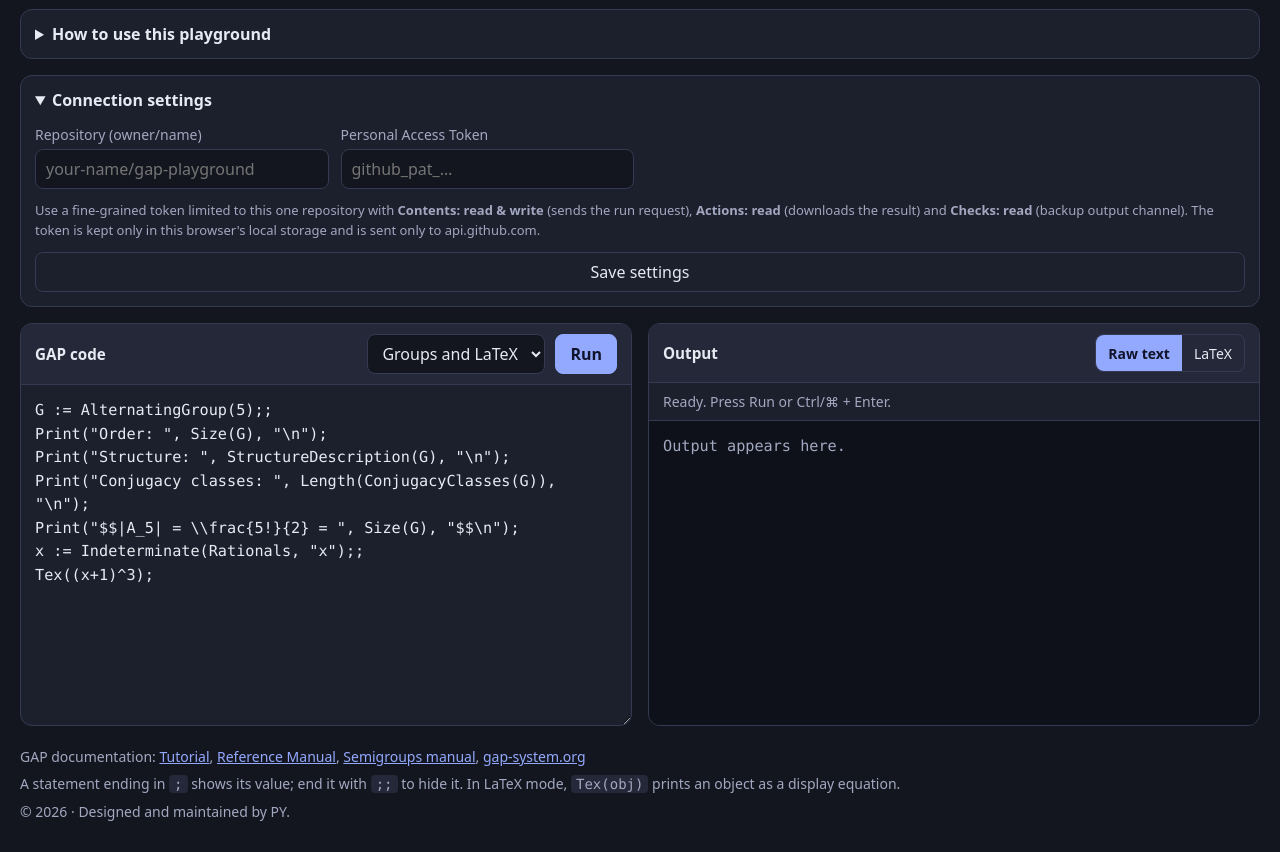
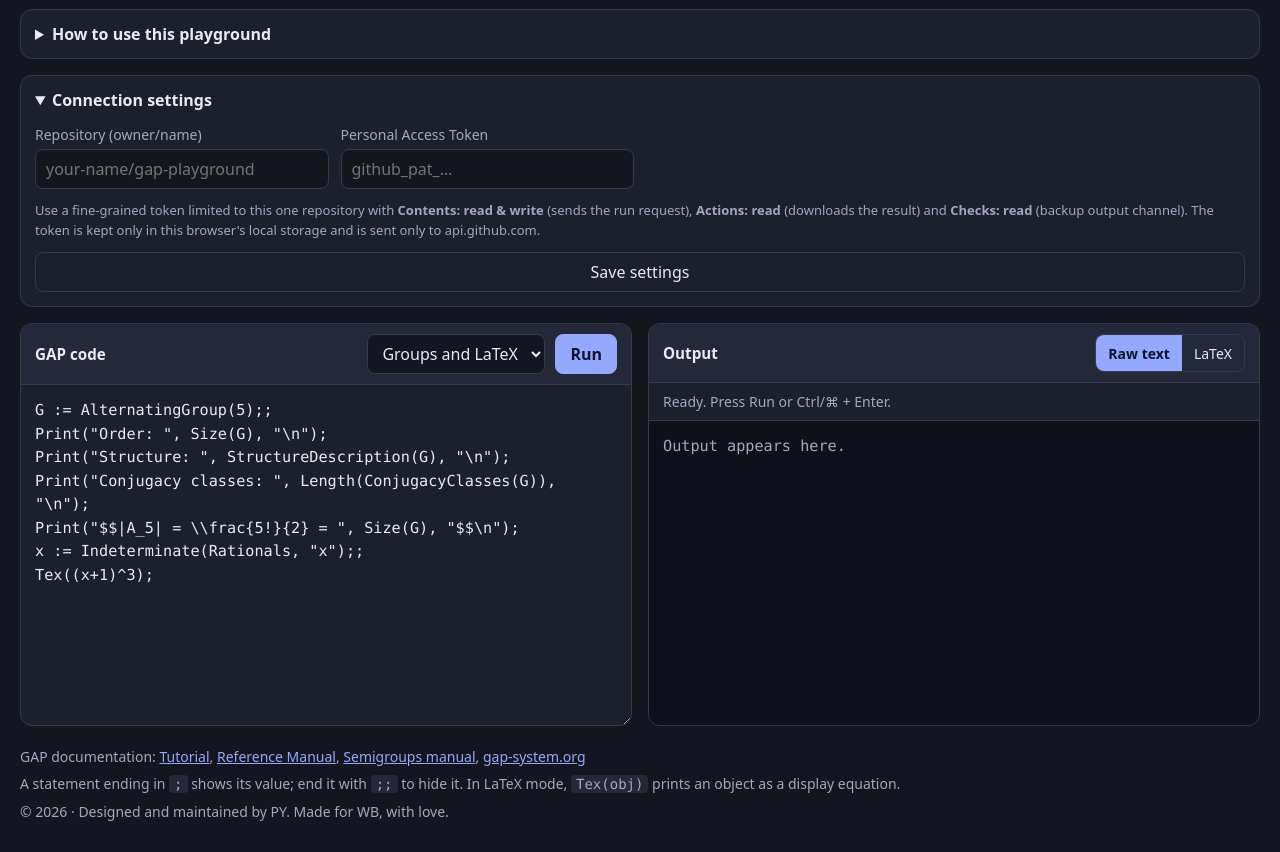
Before and after one commit to BentzStudio/gap-online, a plain HTML site: page index.html in a window 1280 px wide. Shown: the part 63-915 px from the top of the page. Drawn offline with nearby package versions, Linux system fonts and the light colour scheme.

Commit message:
Add dedication

```diff
--- a/index.html
+++ b/index.html
@@ -140,7 +140,7 @@
   </p>
   <p>A statement ending in <code>;</code> shows its value; end it with <code>;;</code> to hide it.
   In LaTeX mode, <code>Tex(obj)</code> prints an object as a display equation.</p>
-  <p>&copy; <span id="year">2026</span> &middot; Designed and maintained by PY.</p>
+  <p>&copy; <span id="year">2026</span> &middot; Designed and maintained by PY. Made for WB, with love. </p>
 </footer>
 
 <script src="https://cdnjs.cloudflare.com/ajax/libs/KaTeX/0.16.9/katex.min.js"></script>
```
